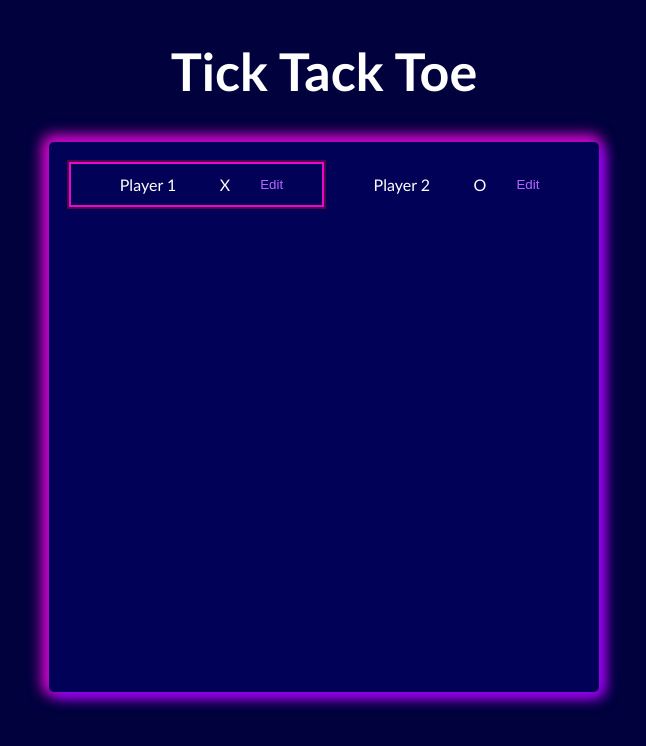
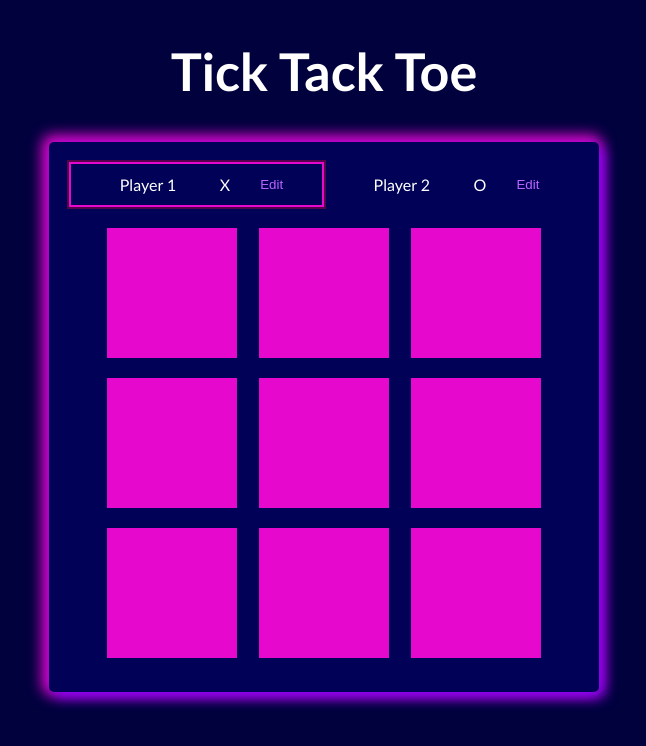
Before and after one commit to inv123/react-tick-tack-toe, a React (Create React App) app: page / in a window 1280 px wide. Shown: the top 746 px of the page, without its empty margins (316-962 px from the left). Built offline with nearby package versions, Linux system fonts and the light colour scheme.

Commit message:
create board

```diff
--- a/src/App.js
+++ b/src/App.js
@@ -1,6 +1,7 @@
 import React from 'react';
 import '../src/style.css';
 import { Player } from './components/Player';
+import { GameBoard } from './components/GameBoard';
 import { useState } from 'react';
 
 export const App = () => {
@@ -25,6 +26,7 @@ export const App = () => {
                 </div>
 
                 {/* BOARD */}
+                <GameBoard></GameBoard>
             </div>
         </div>
    </main>
--- /dev/null
+++ b/src/components/GameBoard.js
@@ -0,0 +1,20 @@
+import React from 'react'
+
+export const GameBoard = () => {
+    const initialGameBoard = [
+        [null, null, null],
+        [null, null, null],
+        [null, null, null]
+    ]
+
+  return (
+    <div className='game-board'>
+
+        {initialGameBoard.map((row, rowIndex) => <ul key={rowIndex}>
+            <>
+                {row.map((col, colIndex) => <li key={colIndex}></li>)}
+            </>
+        </ul>)}
+    </div>
+  )
+}
--- a/src/style.css
+++ b/src/style.css
@@ -28,6 +28,7 @@ body .gaming-field-container .gaming-field {
   width: 550px;
   background: #010157;
   display: flex;
+  flex-wrap: wrap;
   justify-content: center;
   padding: 20px;
   position: relative;
@@ -122,4 +123,24 @@ body .gaming-field-container .gaming-field .players .player .name-input {
 }
 body .gaming-field-container .gaming-field .players .player .name-input:focus-visible {
   outline: 0;
+}
+body .gaming-field-container .gaming-field .game-board {
+  display: flex;
+  width: 100%;
+  justify-content: center;
+  align-items: center;
+  flex-direction: column;
+}
+body .gaming-field-container .gaming-field .game-board ul {
+  display: flex;
+  justify-content: space-between;
+  flex-direction: row;
+  width: 85%;
+  margin: 10px 0;
+}
+body .gaming-field-container .gaming-field .game-board ul li {
+  width: 130px;
+  height: 130px;
+  background: #e608cc;
+  list-style: none;
 }/*# sourceMappingURL=style.css.map */
--- a/src/style.scss
+++ b/src/style.scss
@@ -36,6 +36,7 @@ body{
             width: 550px;
             background: lighten($dark-blue, 5%);
             display: flex;
+            flex-wrap: wrap;
             justify-content: center;
             padding: 20px;
             position: relative;
@@ -153,6 +154,28 @@ body{
                 }
             }
 
+            .game-board{
+                display: flex;
+                width: 100%;
+                justify-content: center;
+                align-items: center;
+                flex-direction: column;
+
+                ul{
+                    display: flex;
+                    justify-content: space-between;
+                    flex-direction: row;
+                    width: 85%;
+                    margin: 10px 0;
+
+                    li{
+                        width: 130px;
+                        height: 130px;
+                        background: $pink;
+                        list-style: none;
+                    }
+                }
+            }
         }
     }
 }
```
Also changed, not shown: 1 other file (tests, documents, lock files or other folders).
